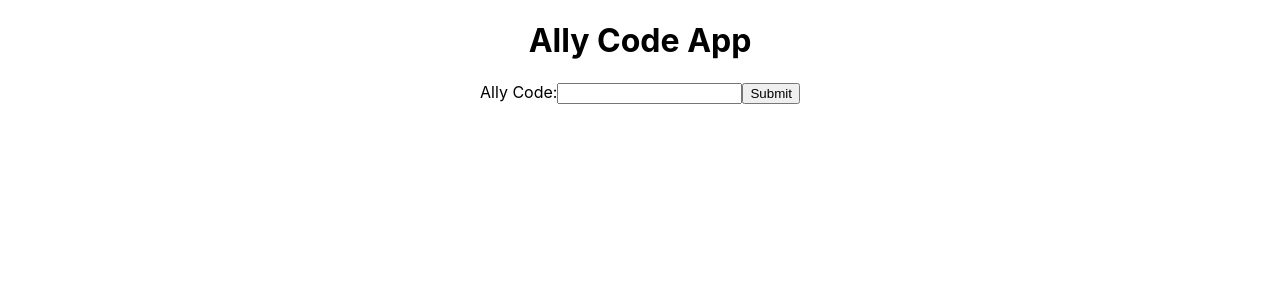
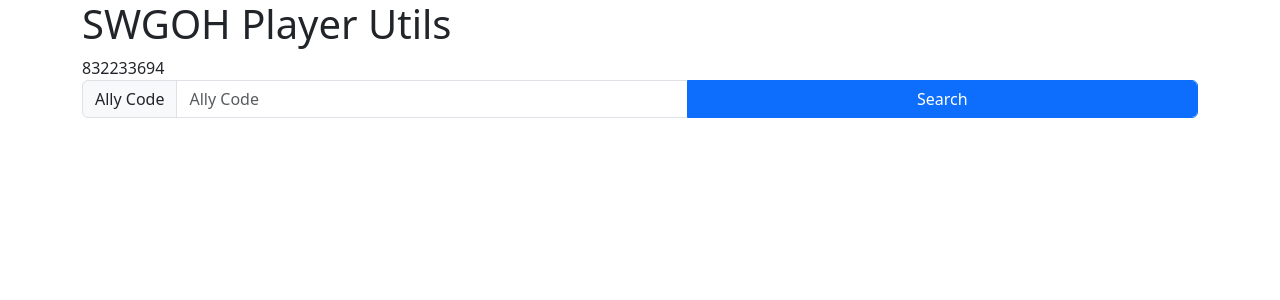
Before and after one commit to garydaw/react-node, a React (Create React App) app: page / in a window 1280 px wide. Shown: the top 300 px of the page. Built offline with nearby package versions, Linux system fonts and the light colour scheme.

Commit message:
Getting data from SWHGOH and populating player

```diff
--- a/package.json
+++ b/package.json
@@ -6,9 +6,12 @@
     "@testing-library/jest-dom": "^5.17.0",
     "@testing-library/react": "^13.4.0",
     "@testing-library/user-event": "^13.5.0",
+    "axios": "^1.6.0",
+    "bootstrap": "^5.3.2",
     "cors": "^2.8.5",
     "express": "^4.18.2",
     "mariadb": "^3.2.2",
+    "nodemon": "^3.0.1",
     "react": "^18.2.0",
     "react-dom": "^18.2.0",
     "react-scripts": "5.0.1",
--- a/src/App.js
+++ b/src/App.js
@@ -1,21 +1,88 @@
 import './App.css';
-import PlayerForm from './Playerform.js'
+import { useState } from 'react';
+import 'bootstrap/dist/css/bootstrap.css';
+import Player from './Player'
+
+//import PlayerForm from './Playerform.js'
+
+//to change to env vars
+const apiUrl = 'http://localhost:5000/api/';
 
 function App() {
 
- /* fetch('http://localhost:5000/api/players')
-    .then((response) => response.json())
-    .then((data) => console.log(data))
-    .catch((error) => console.error(error));*/
+    //variables
+  const [allyCode,setAllyCode] = useState("");
+  const [playerData, setPlayerData] = useState({});
+  const [loadingMessage, setLoadingMessage] = useState("");
 
-    return (
-      <div className="App">
-        <h1>Ally Code App</h1>
-        <PlayerForm />
+  let getPlayerInfo = async () => {
+    try {
+        setLoadingMessage("Getting Player Data from database.");
+        let thisAllyCode = document.getElementById("allyCode").value;
+        setAllyCode(thisAllyCode);
+
+        //get data
+        const data = await (await fetch(apiUrl + "players/" + thisAllyCode +'/')).json();
+        if(data.length === 0){
+          setLoadingMessage("No data found, going to SWGOH.");
+          refreshPlayerData(thisAllyCode);
+        } else {
+          setLoadingMessage("");
+          setPlayerData(data);
+        }
+
+    } catch (err) {
+        console.log(err.message)
+    }
+  }
+
+  let refreshPlayerData = async (allyCode) => {
+    try {
+
+        //get data
+        const data = await (await fetch(apiUrl + "refreshPlayer/" + allyCode +'/')).json();
+        if(data.length === 0){
+          setLoadingMessage("No data found please check your Ally Code.");
+        } else {
+          setLoadingMessage("");
+          setPlayerData(data);
+        }
+
+    } catch (err) {
+        console.log(err.message)
+    }
+  }
+
+
+
+  function Loading(props) {
+    if(props.loadingMessage === "")
+      return "";
+    else
+      return (<div>{props.loadingMessage}</div>);
+  }
+
+
+  return (
+    <div className="container">
+      <h1>SWGOH Player Utils</h1>832233694
+      <div className="input-group mb-3">
+          <span className="input-group-text">Ally Code</span>
+          <input type="text"
+            className="form-control"
+            placeholder="Ally Code"
+            aria-label="Ally Code"
+            aria-describedby="Ally Code"
+            id="allyCode"
+            ></input>
+
+        <button className="form-control btn btn-primary" onClick={getPlayerInfo}>Search</button>
       </div>
-    );
+        <Loading loadingMessage={loadingMessage}></Loading>
+        <Player allyCode={allyCode} playerData={playerData}></Player>
+    </div>
+  );
 }
 
 
-
 export default App;
--- /dev/null
+++ b/src/Player.js
@@ -0,0 +1,14 @@
+function Player(props) {
+
+    if(props.allyCode === "")
+        return "";
+    else
+        return (
+            <div>
+                <div>{props.allyCode}</div>
+                <button>{props.playerData.length > 0 ? "Refresh Data" : "Get Data"}</button>
+            </div>
+        )
+}
+
+export default Player;
```
Also changed, not shown: server.js (+59 -9 lines), 1 other file (tests, documents, lock files or other folders).
